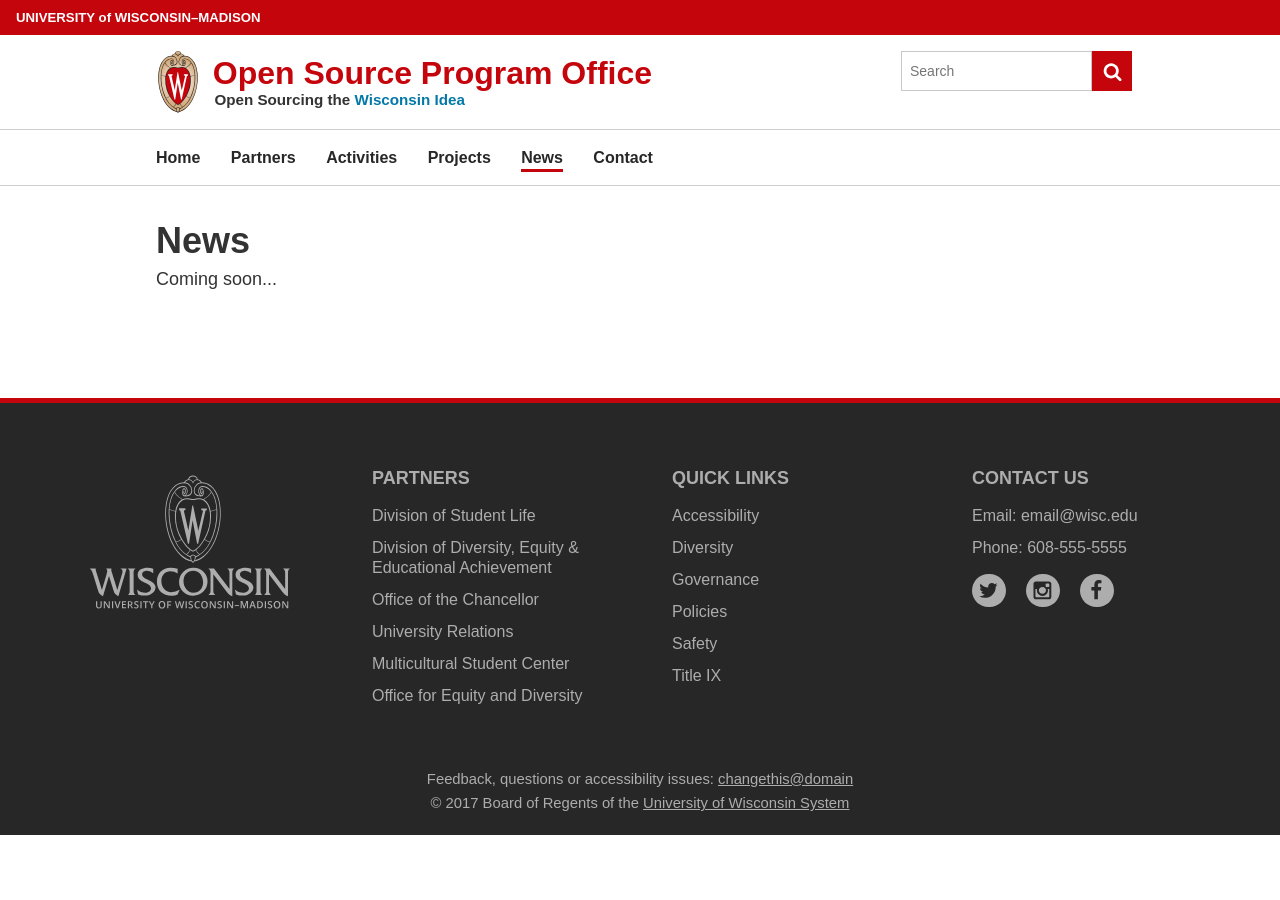
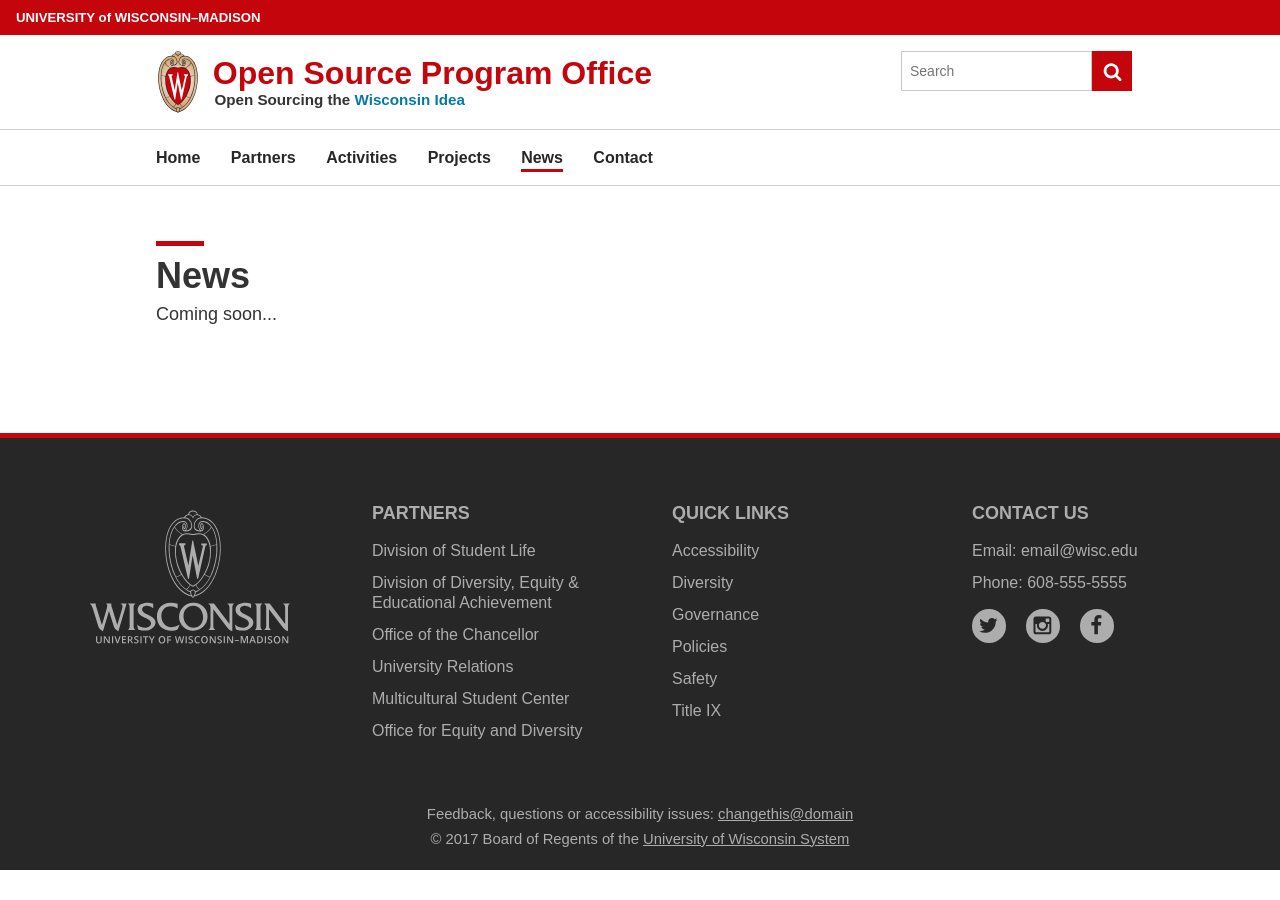
Before and after one commit to UW-Madison-DSI/ospo.wisc.edu-version-1.0, a Jekyll site: the page built from news.html, in a window 1280 px wide. Built offline with Jekyll 4.4.1, drawn with Linux system fonts in a browser that asks for light colours; some web fonts are replaced.

Commit message:
Update news.html
typo

```diff
--- a/news.html
+++ b/news.html
@@ -3,5 +3,5 @@
 layout: default
 ---
 
-<h1 lass="uw-mini-bar">News</h1>
+<h1 class="uw-mini-bar">News</h1>
 <p>Coming soon...</p>
```
